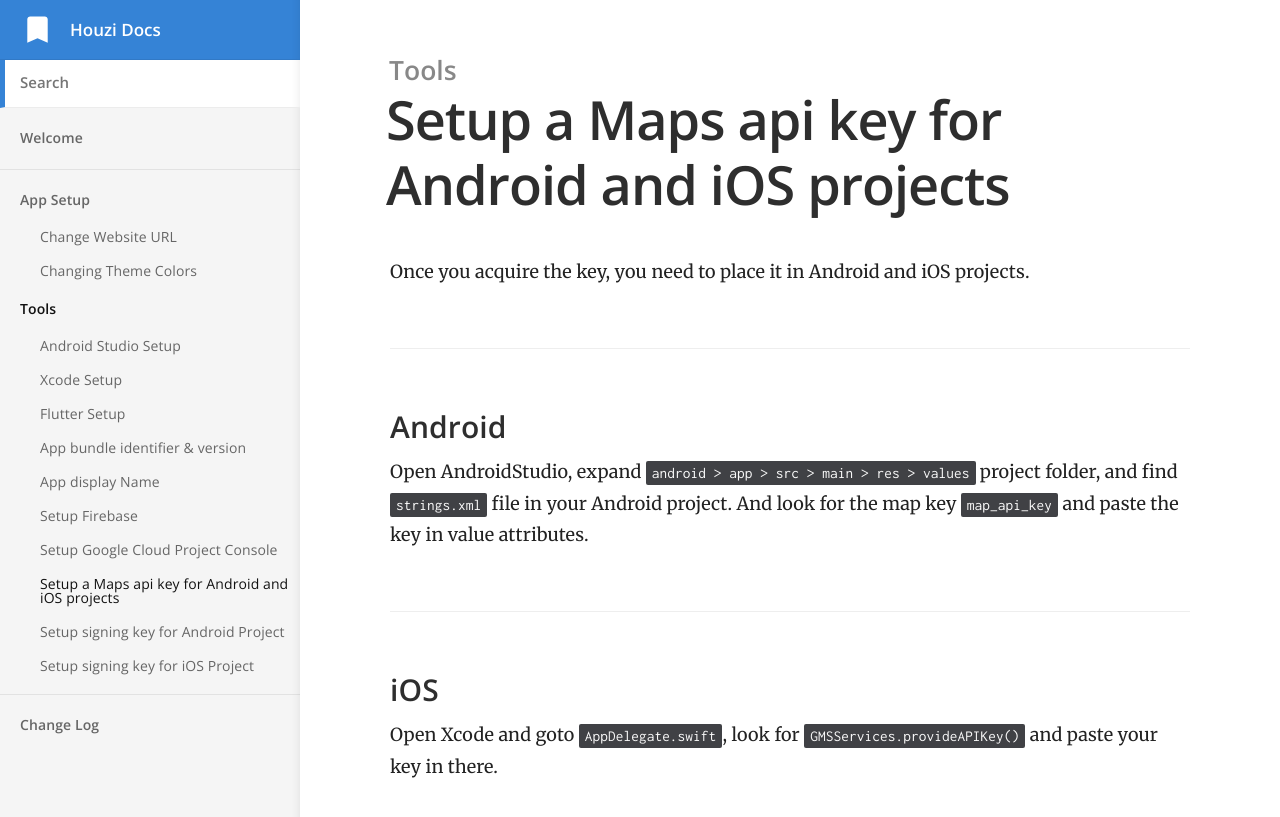
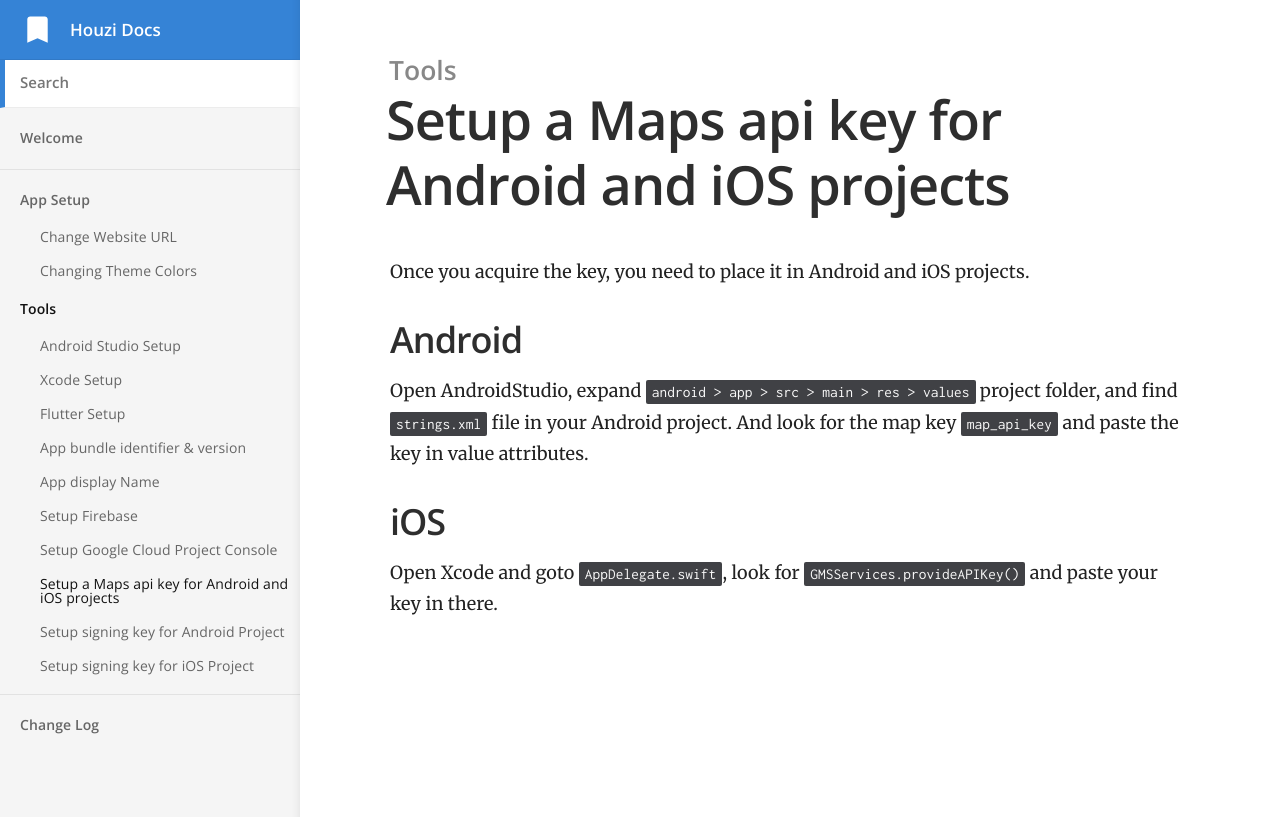
Before and after one commit to booleanbites/houzi-doc, a Jekyll site: the page built from _docs/tools/setup_maps_api.md, in a window 1280 px wide. Shown: the top 817 px of the page. Built offline with Jekyll 4.4.1, drawn with Linux system fonts in a browser that asks for light colours.

Commit message:
remove unnecessary divider

```diff
--- a/_docs/tools/setup_maps_api.md
+++ b/_docs/tools/setup_maps_api.md
@@ -6,8 +6,8 @@ order: 8
 
 Once you acquire the key, you need to place it in Android and iOS projects.
 
-### Android
+## Android
 Open AndroidStudio, expand `android > app > src > main > res > values` project folder,  and find  `strings.xml` file in your Android project. And look for the map key `map_api_key` and paste the key in value attributes.
 
-### iOS
+## iOS
 Open Xcode and goto `AppDelegate.swift`, look for `GMSServices.provideAPIKey()` and paste your key in there.
```
